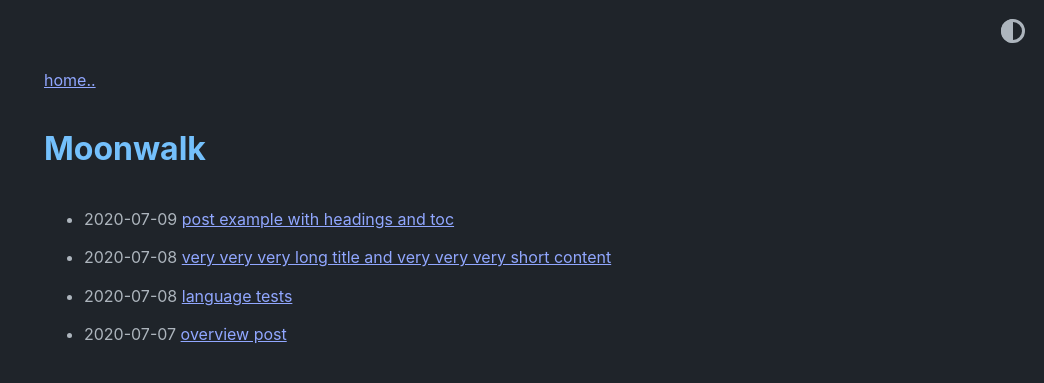
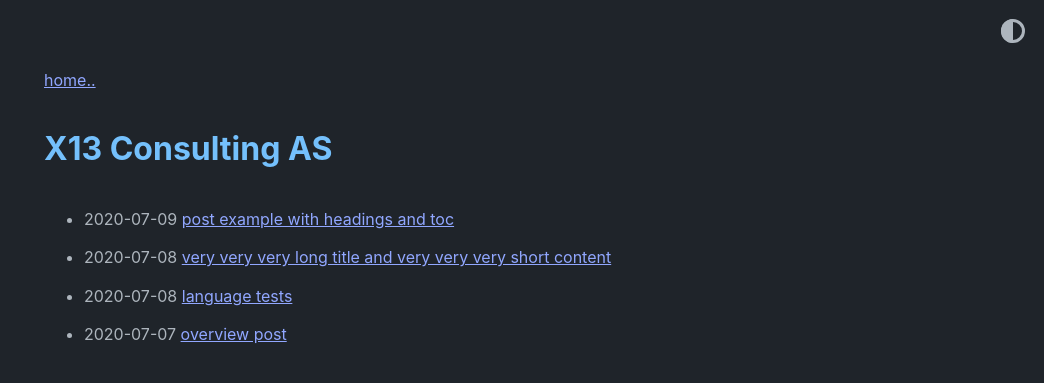
Before and after one commit to X13consulting/x13consulting.github.io, a Jekyll site: the page built from blog.html, in a window 1280 px wide. Shown: the top 383 px of the page, without its empty margins (236-1280 px from the left). Built offline with Jekyll 4.4.1, drawn with Linux system fonts in a browser that asks for light colours; comment, search, counter and statistics services are not loaded.

Commit message:
changed title

```diff
--- a/_config.yml
+++ b/_config.yml
@@ -1,6 +1,6 @@
-title: Moonwalk
-author: Abhinav Saxena
-url: https://www.abhinavsaxena.com/moonwalk # root address of the site
+title: X13 Consulting AS
+author:
+url: https://x13.no # root address of the site
 description: > # description of the site (multiple lines allowed)
   We offer consulting focused on cloud, Open Source, Kubernetes and Linux, as well as automation of both infrastructure and development processes.
   Our background is comprehensive and broad within these and other areas, and our partners have provided expert level consuting in Norway and several other European countries.
```
